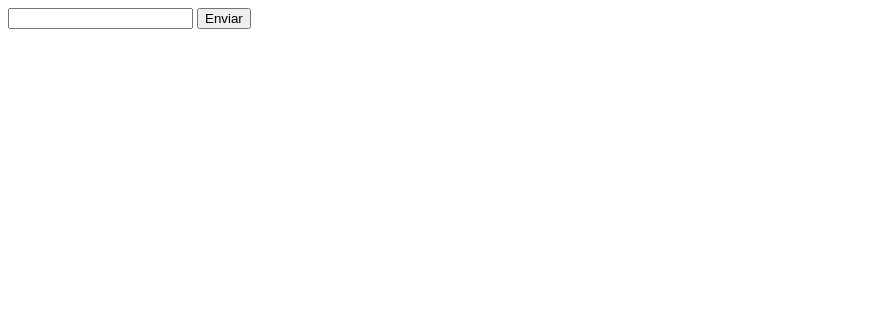
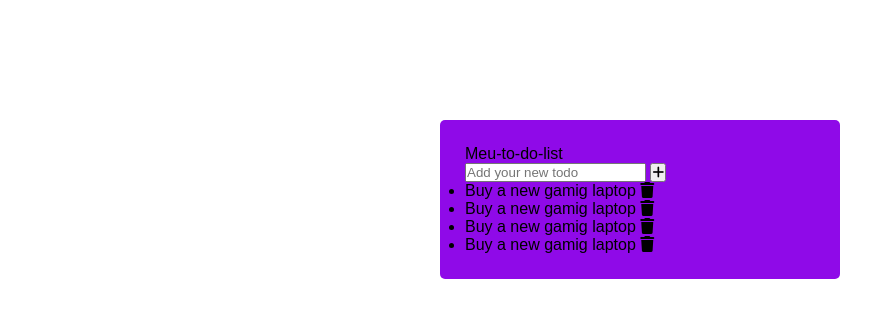
Before and after one commit to giovanaolivee/to-do-list, a plain HTML site: page index.html in a window 1280 px wide. Shown: the whole page, without its empty margins (0-895 px from the left). Drawn offline with Linux system fonts and the light colour scheme.

Commit message:
atualizado o projeto

```diff
--- a/index.html
+++ b/index.html
@@ -5,11 +5,24 @@
     <meta http-equiv="X-UA-Compatible" content="IE=edge">
     <meta name="viewport" content="width=device-width, initial-scale=1.0">
     <title>To De List</title>
+    <link rel="stylesheet" href="style.css">
+    <script src="https://kit.fontawesome.com/a076d05399.js" ></script>
 </head>
 <body>
-    <input type="text" class="to-do-field">
-    <button class="to-do-send">Enviar</button>
-    <ul class="to-do-list"></ul>
+    <div class="wrapper">
+    <header>Meu-to-do-list</header>
+    <div class="inputField">
+        <input type="text" placeholder="Add your new todo">
+        <button><i class="fas fa-plus"></i></button>
+    </div>
+    <ul class="todoList">
+        <li> Buy a new gamig laptop <span> <i class="fas fa-trash"></i></span></li>
+        <li> Buy a new gamig laptop <span> <i class="fas fa-trash"></i></span></li>
+        <li> Buy a new gamig laptop <span> <i class="fas fa-trash"></i></span></li>
+        <li> Buy a new gamig laptop <span> <i class="fas fa-trash"></i></span></li>
+    </ul>
+    </div>
+
 
     <script src="script.js"></script>
 </body>
--- /dev/null
+++ b/style.css
@@ -0,0 +1,14 @@
+*{margin: 0;
+      padding: 0;
+      box-sizing: border-box;
+      font-family: 'Poppins', sans-serif;
+
+}
+.wrapper{
+      margin: 120px auto;
+      max-width: 400px;
+      width: 100%;
+      background: rgb(143, 10, 232); ;
+      border-radius: 5px;
+      padding: 25px;
+}
```
